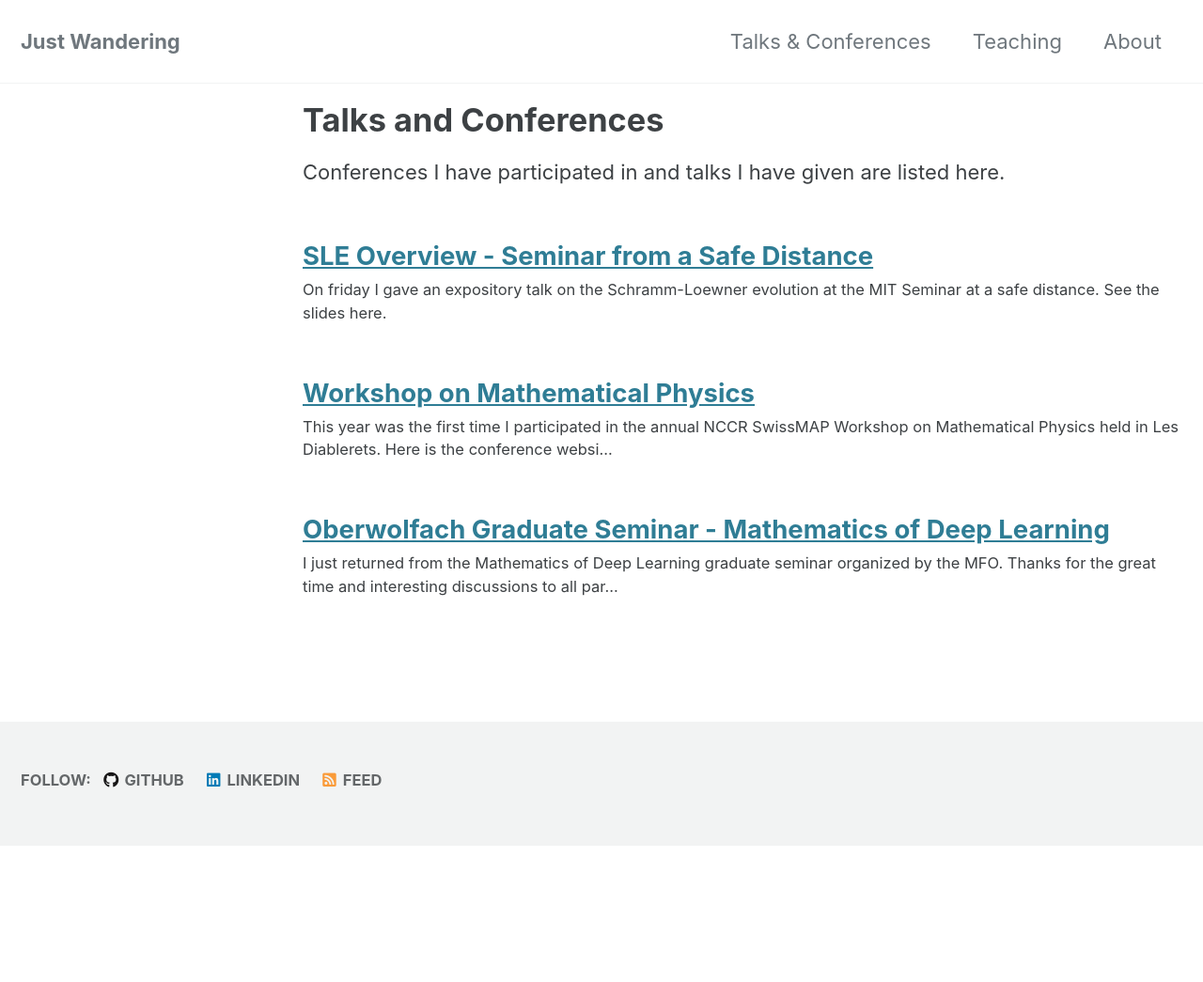
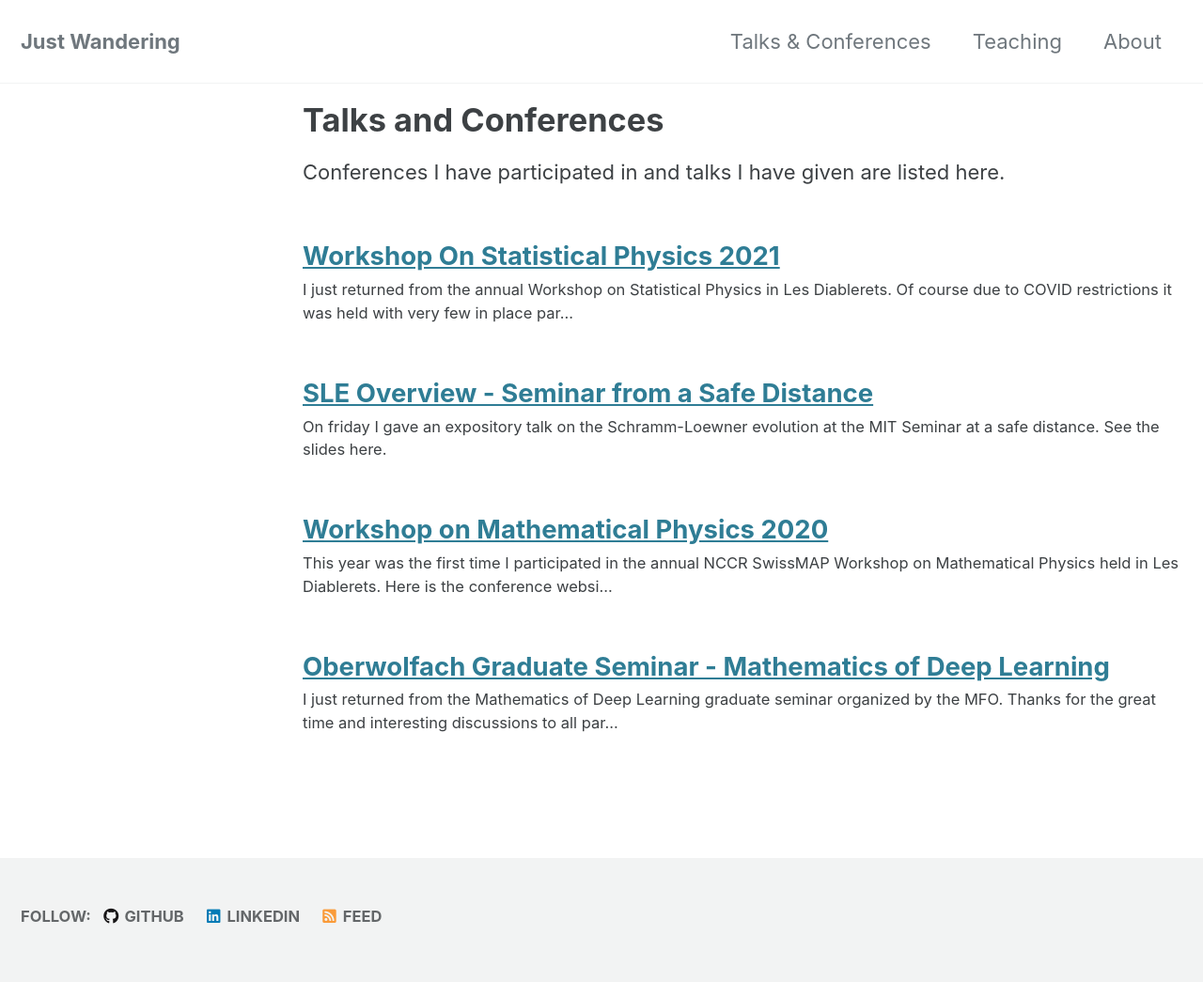
Before and after one commit to nikolaibobenko/nikolaibobenko.github.io, a Jekyll site: the page built from _pages/talksAndConferences.md, in a window 1280 px wide. Shown: the whole page at 94% size. Built offline with Jekyll 4.4.1, drawn with Linux system fonts in a browser that asks for light colours; cached includes are drawn as plain includes; before the commit the page ends 900 px from its top, so only the background shows below that.

Commit message:
Added 2021 Les Diablerets

```diff
--- a/_talks/2020-02-WorkshopOnStatisticalPhysics.md
+++ b/_talks/2020-02-WorkshopOnStatisticalPhysics.md
@@ -1,5 +1,5 @@
 ---
-title: Workshop on Mathematical Physics
+title: Workshop on Mathematical Physics 2020
 date: 2020-02-14
 tags: conference
 ---
--- /dev/null
+++ b/_talks/2021-02-WorkshopOnStatisticalPhysics.md
@@ -0,0 +1,24 @@
+---
+title: Workshop On Statistical Physics 2021
+date: 2021-02-21
+tags: conference
+# header:
+#     teaser: https://upload.wikimedia.org/wikipedia/commons/7/7c/Schramm-Loewner_Evolution.png
+# sidebar:
+#   - title:
+#     image: https://upload.wikimedia.org/wikipedia/commons/7/7c/Schramm-Loewner_Evolution.png
+---
+
+I just returned from the annual Workshop on Statistical Physics in Les Diablerets. Of course due to COVID restrictions it was held with very few in place participants which is regrettable but also allowed for some nice collaboration and intimate lectures with helpful discussions.
+
+The topics discussed covered nodal domains of solutions to the Helmholtz equation and a probabilitic version of that given by appropriate Gaussian fields. For centered, stationary, continuous Gaussian fields defined by their covariance function $$\kappa(x) = \mathbb{E}[f(0)f(x)]$$ one is interested in the question of percolation of the nodal domains $$D_l = \{f(x) \geq -l\}$$. For	 positive $$\kappa$$ the [FKG inequality](https://en.wikipedia.org/wiki/FKG_inequality) holds giving us access to many techniques from classical percolation theory. As an example it has been [shown](https://hal.archives-ouvertes.fr/hal-01634286/file/critical_threshold_BF.pdf) recently by Rivera and Vanneuville that the critical level $$l_c := \inf\{l\in\mathbb{R}: \text{a.s. }\exists \text{ infinite component in }D_l\}$$ satisfies $l_c = 0$ in two dimensions for the Bargman-Fock field given by
+$$\kappa(x) = e^{-\frac{|x|^2}{2}}$$. This was expected due to duality arguments and has now been shown rigorously along with specific sharpness results.
+
+Other talks included a fantastic overview over the theory of Harnack curves given by Grigory Mikhalkin which was of particular interest to me as those show up as spectral curves of dimer models on $$\mathbb{Z}^2$$ periodic graphs with periodic weights. Of note was also a talk by Stas Smirnov on a current project on [diffusion limited aggregation](https://en.wikipedia.org/wiki/Diffusion-limited_aggregation). I plan to write a little overview on this soon.
+
+As a personal highlight I finally learned to consistently do 180s on my snowboard in 4 configurations of starting positions. I have also started working on the 360 which turns out to be significantly more difficult so I can't report success there yet. Furthermore today was the first time I went ski touring. I could not have asked for a more picturesque birthday activity.
+
+<figure>
+	<a><img src="/assets/images/personal/ArnenhornTop.jpg"></a>
+	<figcaption>Started from the bottom now we're here.</figcaption>
+</figure>
```
Also changed, not shown: assets/images/personal/ArnenhornTop.jpg (added).
